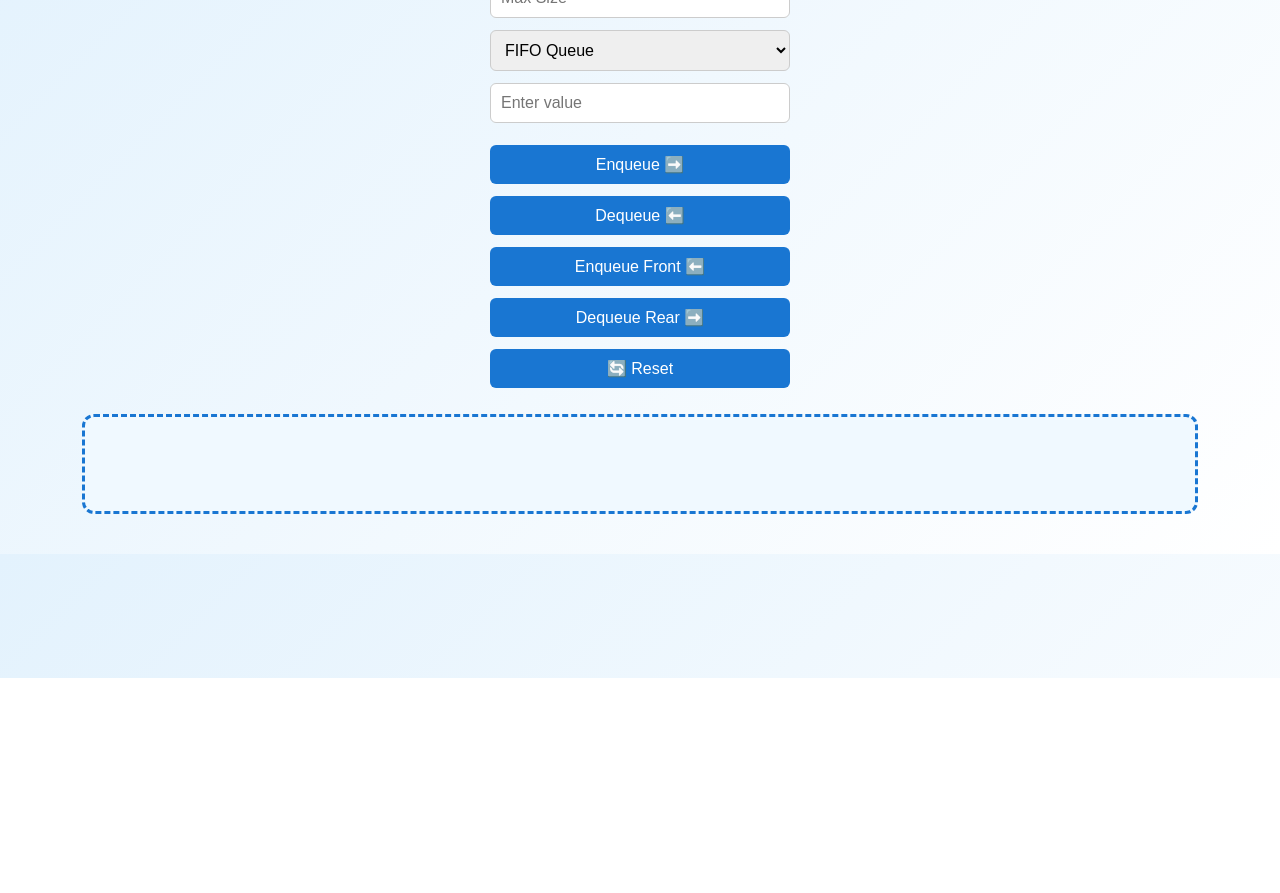
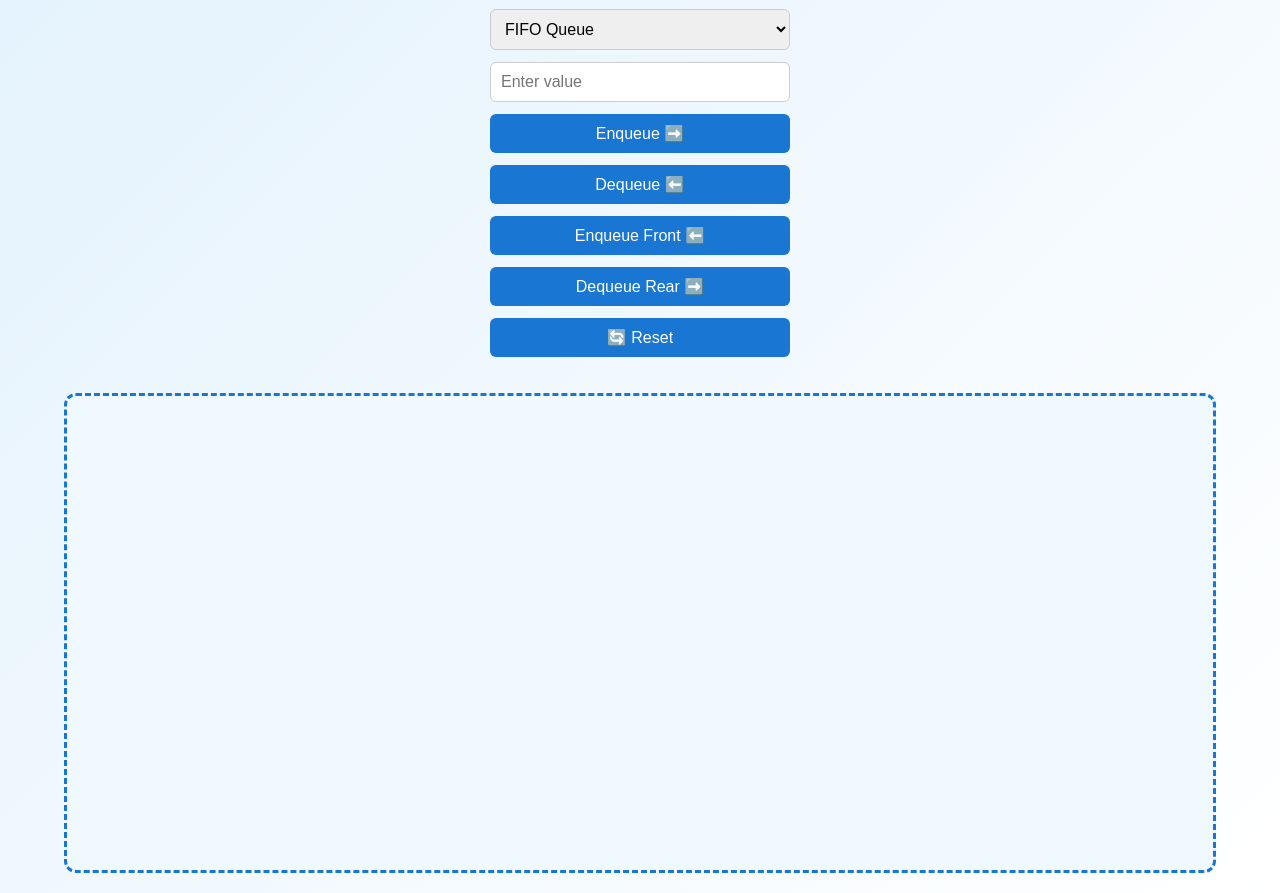
Before and after one commit to Know-byte-tutor/queue-visualizer, a plain HTML site: page index.html in a window 1280 px wide. Shown: the part 122-1015 px from the top of the page. Before the commit the page ends 800 px from the top, so only its background shows below. Drawn offline with Linux system fonts and the light colour scheme.

Commit message:
Update index.html

```diff
--- a/index.html
+++ b/index.html
@@ -1,35 +1,39 @@
-<!DOCTYPE html>
-<html lang="en">
+<!DOCTYPE html><html lang="en">
 <head>
   <meta charset="UTF-8">
+  <meta name="viewport" content="width=device-width, initial-scale=1.0">
   <title>📱 Portrait Queue Visualizer</title>
   <style>
     * {
       box-sizing: border-box;
-    }
-
-    body {
+    }body {
   font-family: 'Segoe UI', sans-serif;
   background: linear-gradient(135deg, #e3f2fd, #ffffff);
   margin: 0;
-      padding: 20px;
+  padding: 0;
   text-align: center;
+  min-height: 100vh;
+  display: flex;
+  flex-direction: column;
+  justify-content: flex-start;
+  align-items: center;
 }
 
 h1 {
   color: #0d47a1;
-      margin-bottom: 10px;
+  margin: 20px 0 10px;
 }
 
 .settings, .controls {
   display: flex;
   flex-direction: column;
   align-items: center;
-      margin: 10px 0;
+  width: 100%;
+  padding: 0 20px;
 }
 
 input, select, button {
-      width: 90%;
+  width: 100%;
   max-width: 300px;
   padding: 10px;
   margin: 6px 0;
@@ -51,19 +55,21 @@
 
 .queue-container {
   display: flex;
-      flex-wrap: wrap;
-      justify-content: center;
-      min-height: 100px;
+  flex-direction: column;
+  align-items: center;
+  justify-content: flex-start;
   margin: 20px auto;
   padding: 15px;
   border: 3px dashed #1976d2;
   background-color: #f0f9ff;
   border-radius: 12px;
-      max-width: 90%;
+  width: 90%;
+  min-height: 60vh;
+  overflow-y: auto;
 }
 
 .box {
-      width: 60px;
+  width: 80%;
   height: 60px;
   margin: 5px;
   background-color: #00bcd4;
@@ -88,13 +94,10 @@
   font-weight: bold;
   margin-top: 10px;
 }
+
   </style>
 </head>
-<body>
-
-  <h1>📱 Portrait Queue Visualizer</h1>
-
-  <div class="settings">
+<body>  <h1>📱 Portrait Queue Visualizer</h1>  <div class="settings">
     <input type="number" id="maxSize" placeholder="Max Size" min="1" />
     <select id="queueType">
       <option value="fifo">FIFO Queue</option>
@@ -103,20 +106,14 @@
       <option value="priority">Priority Queue</option>
     </select>
     <input type="text" id="valueInput" placeholder="Enter value" />
-  </div>
-
-  <div class="controls">
+  </div>  <div class="controls">
     <button onclick="enqueue()">Enqueue ➡️</button>
     <button onclick="dequeue()">Dequeue ⬅️</button>
     <button onclick="enqueueFront()">Enqueue Front ⬅️</button>
     <button onclick="dequeueRear()">Dequeue Rear ➡️</button>
     <button onclick="resetQueue()">🔄 Reset</button>
-  </div>
-
-  <div id="message"></div>
-  <div class="queue-container" id="queueDisplay"></div>
-
-  <script>
+  </div>  <div id="message"></div>
+  <div class="queue-container" id="queueDisplay"></div>  <script>
     let queue = [];
     let max = 5;
 
@@ -206,7 +203,5 @@
       updateDisplay();
       showMessage('');
     }
-  </script>
-
-</body>
+  </script></body>
 </html>
```
Lines whose indentation alone changed are shown as unchanged.
